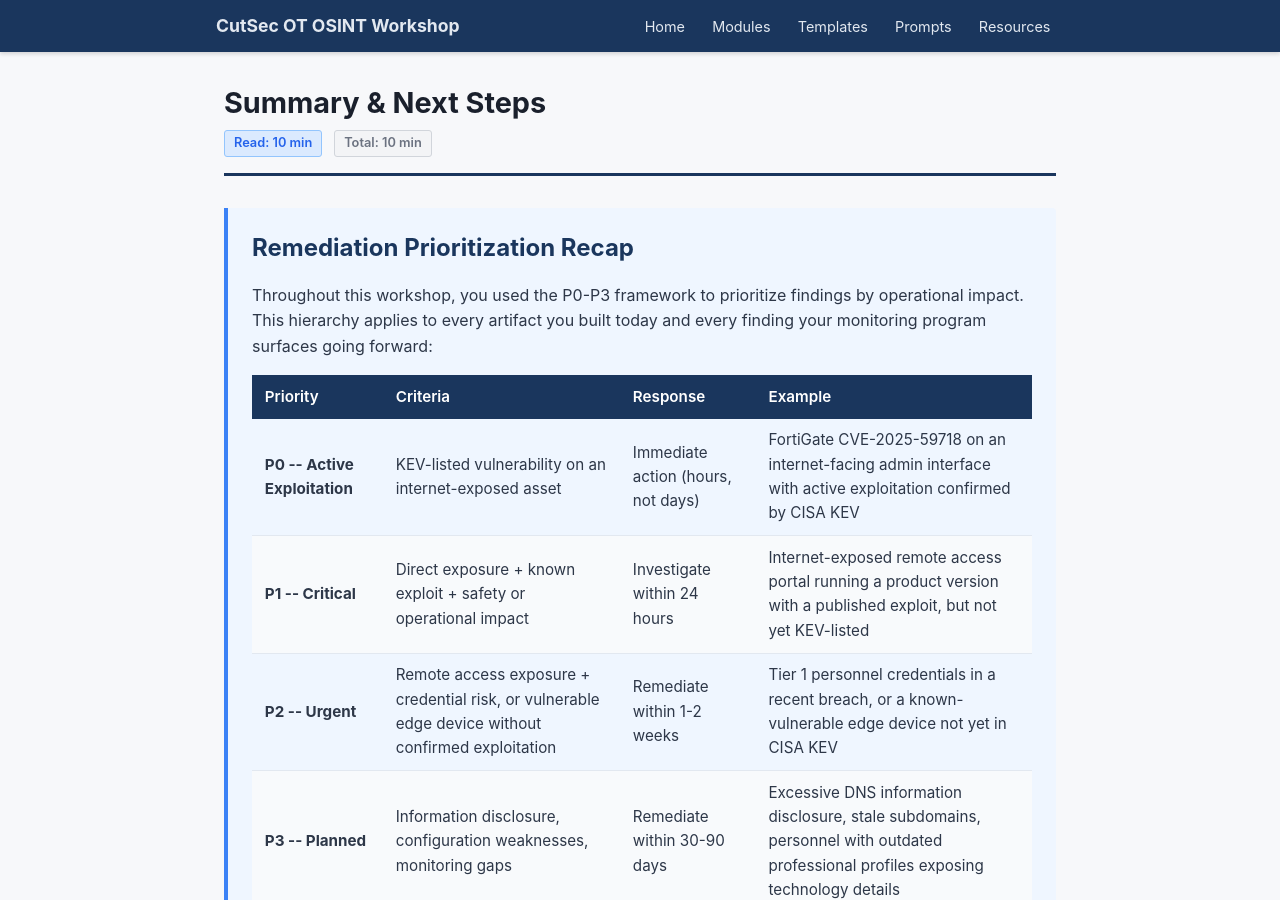
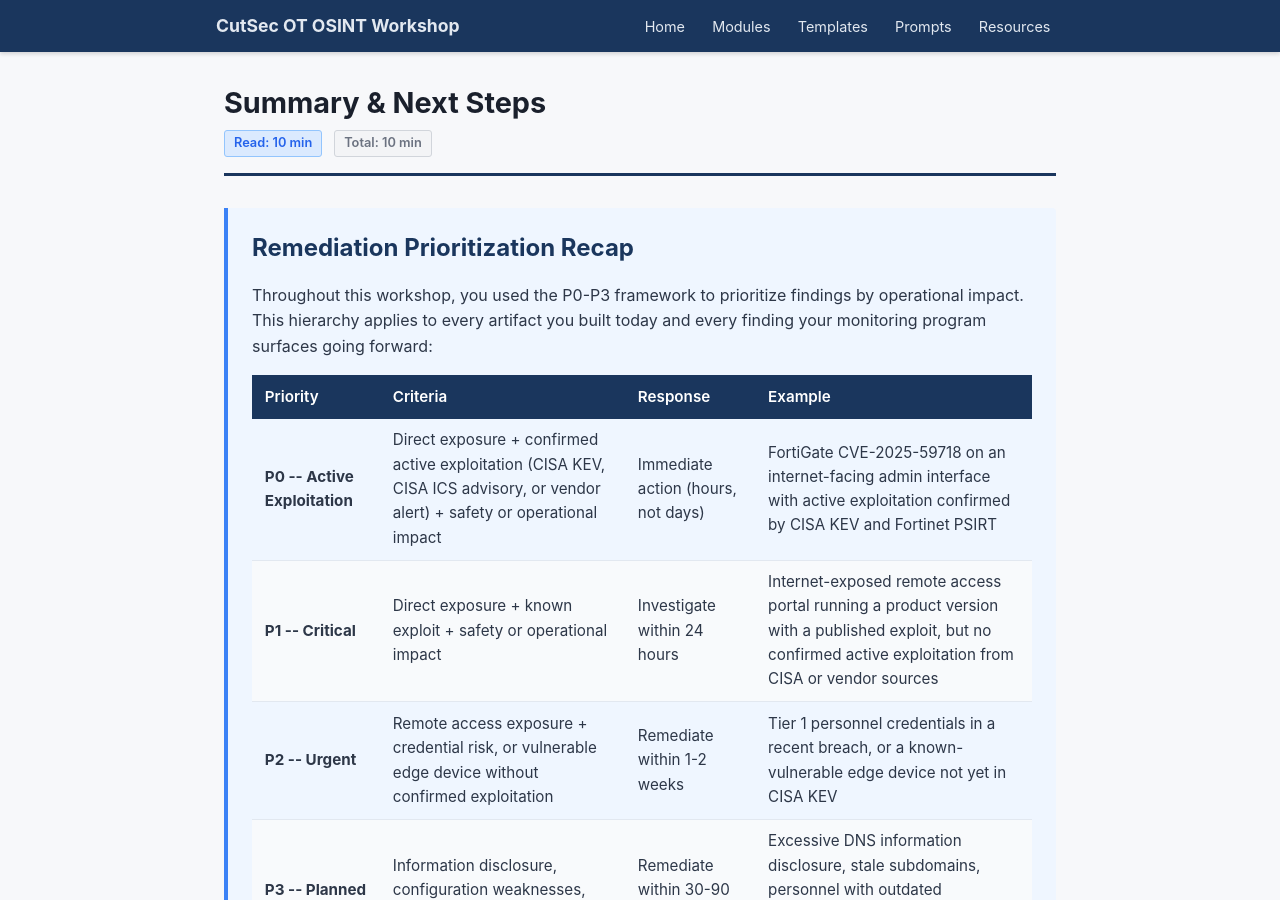
Before and after one commit to cutaway-security/ot-osint-program-workshop, a Jekyll site: the page built from modules/summary.html, in a window 1280 px wide and 900 px high. Built offline with Jekyll 4.4.1, drawn with Linux system fonts in a browser that asks for light colours; some of the changed text lies outside the part shown.

Commit message:
Broaden P0 criteria beyond KEV-only across Summary and M4
P0 Active Exploitation now defined as confirmed active exploitation
from CISA KEV, CISA ICS advisory, or vendor PSIRT alert -- not
KEV alone. Updated P0 criteria in Summary recap table and M4
prioritization table. Updated M4 "Why KEV" section to name all
three exploitation confirmation sources and note all can trigger
P0 classification. Adjusted Summary P1 example and playbook
P0 reference for consistency.

Co-Authored-By: Claude Opus 4.6 <noreply@anthropic.com>

```diff
--- a/modules/m4-vulnerability-correlation.html
+++ b/modules/m4-vulnerability-correlation.html
@@ -80,10 +80,10 @@ next_module_title: "M5: Monitoring & Alerting"
   <ul>
     <li><strong>Exposure</strong> (Module 2) -- the asset is reachable from the internet</li>
     <li><strong>Vulnerability</strong> (this module) -- a known flaw exists in the product version</li>
-    <li><strong>Exploitation</strong> (KEV confirmation) -- attackers are actively using this flaw</li>
+    <li><strong>Exploitation</strong> (confirmed by CISA KEV, CISA ICS advisory, or vendor PSIRT) -- attackers are actively using this flaw</li>
   </ul>
 
-  <p>This combination -- <strong>exposed + vulnerable + actively exploited</strong> -- is the highest-urgency finding your OSINT monitoring program can produce. It demands immediate action, not a quarterly review.</p>
+  <p>This combination -- <strong>exposed + vulnerable + actively exploited</strong> -- is the highest-urgency finding your OSINT monitoring program can produce. It demands immediate action, not a quarterly review. CISA KEV is the most structured source for confirmed exploitation, but CISA ICS advisories and vendor PSIRT alerts can report active exploitation before a KEV entry exists -- all three sources can trigger a P0 classification.</p>
 
   <p><strong>Important caveat:</strong> CISA only adds a vulnerability to the KEV catalog when a patch or actionable mitigation is available from the vendor. This means KEV is an excellent <em>action list</em> -- every entry has a remedy -- but it is not a complete picture of active exploitation. Vulnerabilities being exploited before a patch exists (zero-days) will not appear on KEV until the vendor releases a fix. This is why monitoring vendor PSIRTs, CISA ICS advisories, and the ICS Advisory Project in parallel is essential -- they may report active exploitation before a KEV entry exists.</p>
 
@@ -336,7 +336,7 @@ external attack surface assessment:
     <tbody>
       <tr>
         <td><strong>P0 -- Active Exploitation</strong></td>
-        <td>Internet-exposed asset + CVE on CISA KEV + remote/unauthenticated exploitation possible</td>
+        <td>Internet-exposed asset + confirmed active exploitation (CISA KEV, CISA ICS advisory, or vendor PSIRT alert) + remote or unauthenticated exploitation possible</td>
         <td>Immediate notification to asset owner. Patch or mitigate within hours, not days</td>
       </tr>
       <tr>
--- a/modules/summary.html
+++ b/modules/summary.html
@@ -29,15 +29,15 @@ next_module_title:
     <tbody>
       <tr>
         <td><strong>P0 -- Active Exploitation</strong></td>
-        <td>KEV-listed vulnerability on an internet-exposed asset</td>
+        <td>Direct exposure + confirmed active exploitation (CISA KEV, CISA ICS advisory, or vendor alert) + safety or operational impact</td>
         <td>Immediate action (hours, not days)</td>
-        <td>FortiGate CVE-2025-59718 on an internet-facing admin interface with active exploitation confirmed by CISA KEV</td>
+        <td>FortiGate CVE-2025-59718 on an internet-facing admin interface with active exploitation confirmed by CISA KEV and Fortinet PSIRT</td>
       </tr>
       <tr>
         <td><strong>P1 -- Critical</strong></td>
         <td>Direct exposure + known exploit + safety or operational impact</td>
         <td>Investigate within 24 hours</td>
-        <td>Internet-exposed remote access portal running a product version with a published exploit, but not yet KEV-listed</td>
+        <td>Internet-exposed remote access portal running a product version with a published exploit, but no confirmed active exploitation from CISA or vendor sources</td>
       </tr>
       <tr>
         <td><strong>P2 -- Urgent</strong></td>
@@ -140,7 +140,7 @@ next_module_title:
   <ul>
     <li><strong>Exposed remote access:</strong> A new VPN portal or admin interface appears in Shodan/Censys that is not in your baseline</li>
     <li><strong>Breached credentials:</strong> A Tier 1 or Tier 2 employee appears in a new breach with password or hash exposure</li>
-    <li><strong>Critical vulnerability on exposed asset:</strong> A P0 or P1 finding from your vulnerability correlation workflow -- KEV-listed CVE on an internet-facing edge device</li>
+    <li><strong>Critical vulnerability on exposed asset:</strong> A P0 or P1 finding from your vulnerability correlation workflow -- active exploitation confirmed by CISA KEV, CISA ICS advisory, or vendor PSIRT on an internet-facing edge device</li>
   </ul>
 
   <p>Each playbook should define: who is notified, what immediate containment actions are taken, how the finding is validated, and how remediation is tracked to resolution.</p>
```
